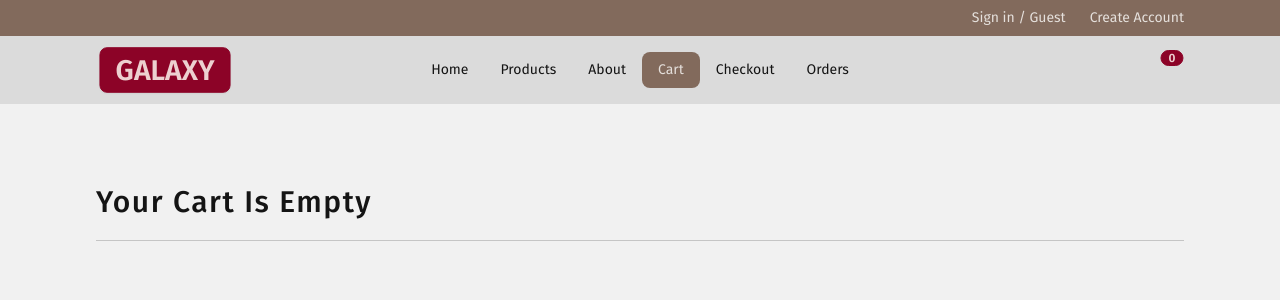
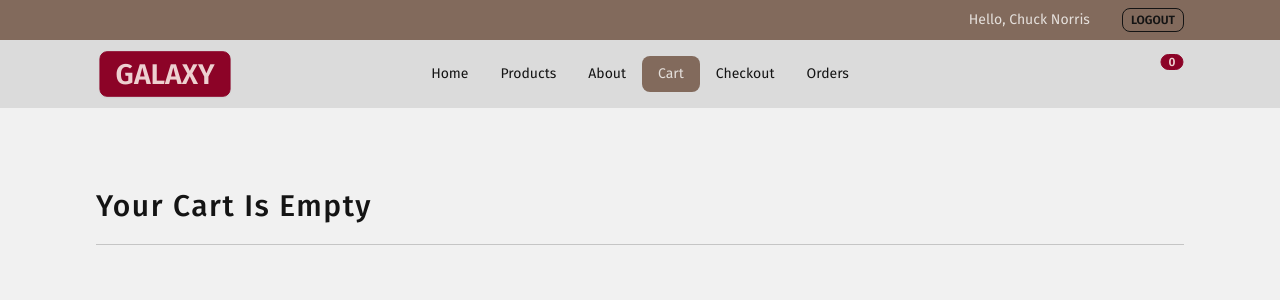
Before and after one commit to jackal7819/Galaxy-Store, a React (Vite) app: page /cart in a window 1280 px wide. Shown: the top 300 px of the page. Built offline with nearby package versions, Linux system fonts and the light colour scheme; some icons are missing.

Commit message:
Create registerAction

```diff
--- a/src/App.jsx
+++ b/src/App.jsx
@@ -1,5 +1,9 @@
 import { RouterProvider, createBrowserRouter } from 'react-router-dom';
-import { landingLoader, productsLoader, singleProductLoader } from './services/loaders';
+import {
+	landingLoader,
+	productsLoader,
+	singleProductLoader,
+} from './services/loaders';
 
 import About from './pages/About';
 import Cart from './pages/Cart';
@@ -13,6 +17,7 @@ import Orders from './pages/Orders';
 import Products from './pages/Products';
 import Register from './pages/Register';
 import SingleProduct from './pages/SingleProduct';
+import { registerAction } from './services/actions';
 
 const router = createBrowserRouter([
 	{
@@ -45,7 +50,12 @@ const router = createBrowserRouter([
 		],
 	},
 	{ path: 'login', element: <Login />, errorElement: <Error /> },
-	{ path: 'register', element: <Register />, errorElement: <Error /> },
+	{
+		path: 'register',
+		element: <Register />,
+		errorElement: <Error />,
+		action: registerAction,
+	},
 ]);
 
 const App = () => {
--- a/src/components/Header.jsx
+++ b/src/components/Header.jsx
@@ -1,21 +1,51 @@
-import { Link } from 'react-router-dom';
+import { Link, useNavigate } from 'react-router-dom';
+import { useDispatch, useSelector } from 'react-redux';
+
+import { clearCart } from '../store/cartSlice';
+import { logoutUser } from '../store/userSlice';
 
 const Header = () => {
+	const navigate = useNavigate();
+	const dispatch = useDispatch();
+	const user = useSelector((state) => state.user.user);
+
+	const logoutHandler = () => {
+		navigate('/');
+		dispatch(clearCart());
+		dispatch(logoutUser());
+	};
+
 	return (
 		<header className='py-2 bg-neutral text-neutral-content'>
 			<div className='flex justify-center align-element sm:justify-end'>
+				{user ? (
+					<div className='flex items-center gap-x-2 sm:gap-x-8'>
+						<p className='text-xs sm:text-sm'>
+							Hello, {user.username}
+						</p>
+						<button
+							className='uppercase btn btn-xs btn-outline btn-'
+							onClick={logoutHandler}
+						>
+							logout
+						</button>
+					</div>
+				) : (
 					<div className='flex items-center justify-center gap-x-6'>
 						<Link
 							to='/login'
-						className='text-xs sm:text-sm link-hover link'>
+							className='text-xs sm:text-sm link-hover link'
+						>
 							Sign in / Guest
 						</Link>
 						<Link
 							to='/register'
-						className='text-xs sm:text-sm link-hover link'>
+							className='text-xs sm:text-sm link-hover link'
+						>
 							Create Account
 						</Link>
 					</div>
+				)}
 			</div>
 		</header>
 	);
--- a/src/components/Navlinks.jsx
+++ b/src/components/Navlinks.jsx
@@ -1,24 +1,34 @@
 import { NavLink } from 'react-router-dom';
+import { useSelector } from 'react-redux';
 
 const links = [
 	{ id: 1, url: '/', text: 'home' },
-    { id: 2, url: '/products', text: 'products' },
-	{ id: 3, url: '/about', text: 'about' },
-	{ id: 4, url: '/cart', text: 'cart' },
-	{ id: 5, url: '/checkout', text: 'checkout' },
-	{ id: 6, url: '/orders', text: 'orders' },
+	{ id: 2, url: 'products', text: 'products' },
+	{ id: 3, url: 'about', text: 'about' },
+	{ id: 4, url: 'cart', text: 'cart' },
+	{ id: 5, url: 'checkout', text: 'checkout' },
+	{ id: 6, url: 'orders', text: 'orders' },
 ];
 
 const Navlinks = () => {
+	const user = useSelector((state) => state.user.user);
+
 	return (
 		<>
-			{links.map((link) => (
-				<li key={link.id}>
-					<NavLink to={link.url} className='uppercase lg:capitalize'>
-						{link.text}
-					</NavLink>
-				</li>
-			))}
+			{links.map((link) => {
+				if ((link.url === 'checkout' || link.url === 'orders') && !user)
+					return null;
+				return (
+					<li key={link.id}>
+						<NavLink
+							to={link.url}
+							className='uppercase lg:capitalize'
+						>
+							{link.text}
+						</NavLink>
+					</li>
+				);
+			})}
 		</>
 	);
 };
--- a/src/pages/Cart.jsx
+++ b/src/pages/Cart.jsx
@@ -5,7 +5,7 @@ import SectionTitle from '../components/SectionTitle';
 import { useSelector } from 'react-redux';
 
 const Cart = () => {
-	const user = null;
+	const user = useSelector((state) => state.user.user);
 	const numItemsInCart = useSelector((state) => state.cart.numItemsInCart);
 
 	if (numItemsInCart === 0) return <SectionTitle text='Your cart is empty' />;
--- /dev/null
+++ b/src/services/actions.js
@@ -0,0 +1,21 @@
+import customFetch from './customFetch';
+import { redirect } from 'react-router-dom';
+import { toast } from 'react-toastify';
+
+export const registerAction = async ({ request }) => {
+	const formData = await request.formData();
+	const data = Object.fromEntries(formData);
+
+	try {
+		const response = await customFetch.post('/auth/local/register', data);
+		toast.success('Account created successfully');
+        console.log(response);
+		return redirect('/login');
+	} catch (error) {
+		const errorMessage =
+			error?.response?.data?.error.message ||
+			'Please, double check your credentials';
+        toast.error(errorMessage);
+		return null;
+	}
+};
--- a/src/store/userSlice.js
+++ b/src/store/userSlice.js
@@ -18,10 +18,12 @@ const userSlice = createSlice({
 	initialState,
 	reducers: {
 		loginUser: (state, action) => {
-			console.log('login');
+			console.log(state, action);
 		},
 		logoutUser: (state) => {
-			console.log('logout');
+			state.user = null;
+			localStorage.removeItem('user');
+			toast.success('Logged out successfully');
 		},
 		toggleTheme: (state) => {
 			const { retro, coffee } = themes;
```
Lines whose indentation alone changed are shown as unchanged.
